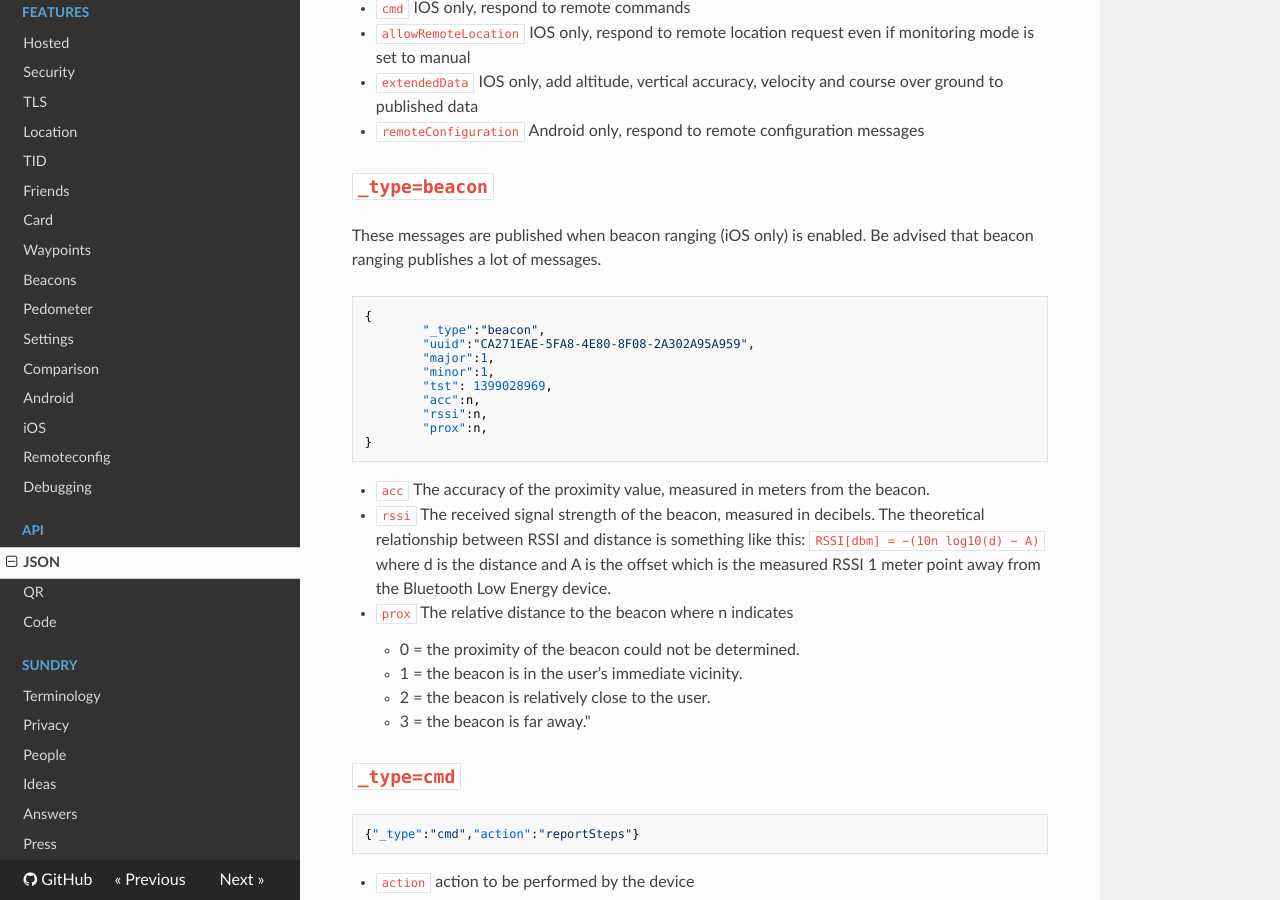
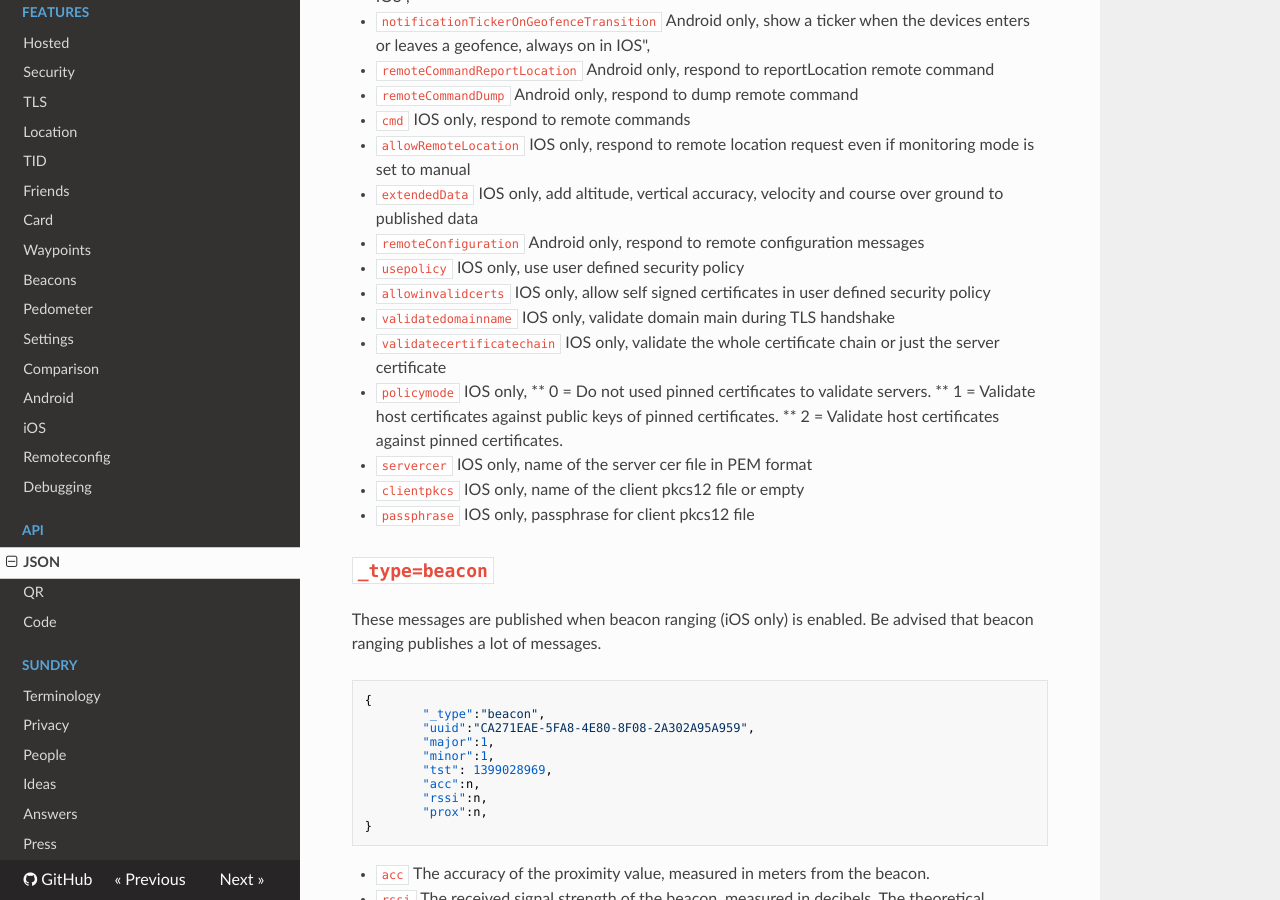
Before and after one commit to owntracks/booklet, an MkDocs documentation site: the page built from docs/tech/json.md, in a window 1280 px wide and 900 px high, scrolled down 6687 px. Built offline with MkDocs 1.6.1, drawn with Linux system fonts in a browser that asks for light colours; nearby versions of some CDN libraries; old or Windows-style settings are respelled for this version of MkDocs; some of the changed text lies outside the part shown.

Commit message:
[NEW] iOS security policy and client certificates

```diff
--- a/docs/tech/json.md
+++ b/docs/tech/json.md
@@ -239,6 +239,14 @@ The device configuration can be imported and exported as JSON. The exported conf
     "allowRemoteLocation" : false,
     "extendedData" : false,
     "remoteConfiguration" : false,
+    "usepolicy" : false,
+    "policymode" : 0,
+    "allowinvalidcerts" : false,
+    "validatedomainname" : false,
+    "validatecertificatechain" : false,
+    "servercer" : "",
+    "clientpkcs" : "",
+    "passphrase" : "",
     "waypoints" : [
                     { "_type" : "waypoint",
                       "tst": nnnnnnnnnn,
@@ -290,6 +298,18 @@ The device configuration can be imported and exported as JSON. The exported conf
 * `allowRemoteLocation`				IOS only, respond to remote location request even if monitoring mode is set to manual
 * `extendedData`				IOS only, add altitude, vertical accuracy, velocity and course over ground to published data
 * `remoteConfiguration`				Android only, respond to remote configuration messages
+* `usepolicy`					IOS only, use user defined security policy
+* `allowinvalidcerts`				IOS only, allow self signed certificates in user defined security policy
+* `validatedomainname`				IOS only, validate domain main during TLS handshake
+* `validatecertificatechain`			IOS only, validate the whole certificate chain or just the server certificate
+* `policymode`					IOS only,
+** 0 = Do not used pinned certificates to validate servers.
+** 1 = Validate host certificates against public keys of pinned certificates.
+** 2 = Validate host certificates against pinned certificates.
+* `servercer`					IOS only, name of the server cer file in PEM format
+* `clientpkcs`					IOS only, name of the client pkcs12 file or empty
+* `passphrase`					IOS only, passphrase for client pkcs12 file
+
 
 
 ## `_type=beacon`
```
